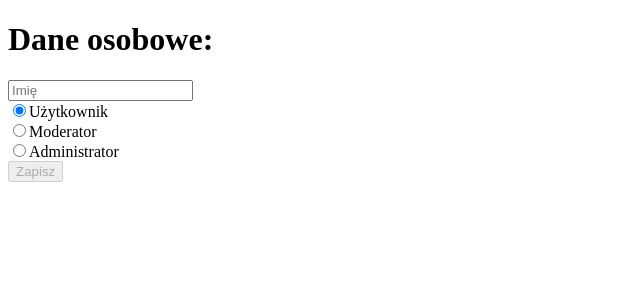
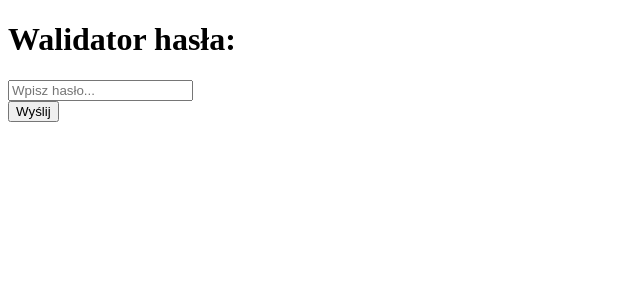
Before and after one commit to kacpi95/React-lesson, a React (Vite) app in the folder React-lesson/: page / in a window 1280 px wide. Shown: the top 300 px of the page, without its empty margins (0-640 px from the left). Built offline with nearby package versions, Linux system fonts and the light colour scheme.

Commit message:
Add task

```diff
--- a/React-lesson/src/App.jsx
+++ b/React-lesson/src/App.jsx
@@ -17,69 +17,43 @@
 import { useState } from 'react';
 
 export default function App() {
-  const [name, setName] = useState('');
-  const [role, setRole] = useState('Użytkownik');
-
-  const [person, setPerson] = useState(null);
+  const [password, setPassword] = useState('');
+  const [errorMessage, setErrorMessage] = useState(null);
 
   function handleSubmit(e) {
     e.preventDefault();
-    setPerson({ name, role });
-    setName('');
+    let error = null;
+
+    if (password.trim().length < 5) {
+      error = 'Hasło powinno mieć co najmniej 5 znaków.';
+    } else if (!/^(?=.*[0-9]).*$/.test(password)) {
+      error = 'Hasło powinno zawierać cyfrę.';
+    }
+
+    if (error !== null) {
+      setErrorMessage(error);
+    } else {
+      setErrorMessage(null);
+      setPassword('');
+      alert('Hasło zapisane!');
+    }
   }
 
   return (
     <>
-      <h1>Dane osobowe:</h1>
-      {person && (
-        <>
-          <h2>{person.name}</h2>
-          <h3>{person.role}</h3>
-        </>
-      )}
+      <h1>Walidator hasła:</h1>
       <form onSubmit={handleSubmit}>
         <div>
           <input
-            onChange={(e) => setName(e.target.value)}
-            value={name}
-            placeholder='Imię'
+            type='password'
+            onChange={(e) => setPassword(e.target.value)}
+            value={password}
+            placeholder='Wpisz hasło...'
           />
         </div>
-        <div>
-          <input
-            id='user'
-            name='role'
-            value='Użytkownik'
-            type='radio'
-            checked={role === 'Użytkownik'}
-            onChange={(e) => setRole(e.target.value)}
-          />
-          <label htmlFor='user'>Użytkownik</label>
-        </div>
-        <div>
-          <input
-            id='moderator'
-            name='role'
-            value='Moderator'
-            type='radio'
-            checked={role === 'Moderator'}
-            onChange={(e) => setRole(e.target.value)}
-          />
-          <label htmlFor='moderator'>Moderator</label>
-        </div>
-        <div>
-          <input
-            id='admin'
-            name='role'
-            value='Administrator'
-            type='radio'
-            checked={role === 'Administrator'}
-            onChange={(e) => setRole(e.target.value)}
-          />
-          <label htmlFor='admin'>Administrator</label>
-        </div>
-        <button disabled={name.length === 0}>Zapisz</button>
+        <button>Wyślij</button>
       </form>
+      <h2>{errorMessage}</h2>
     </>
   );
 }
```
